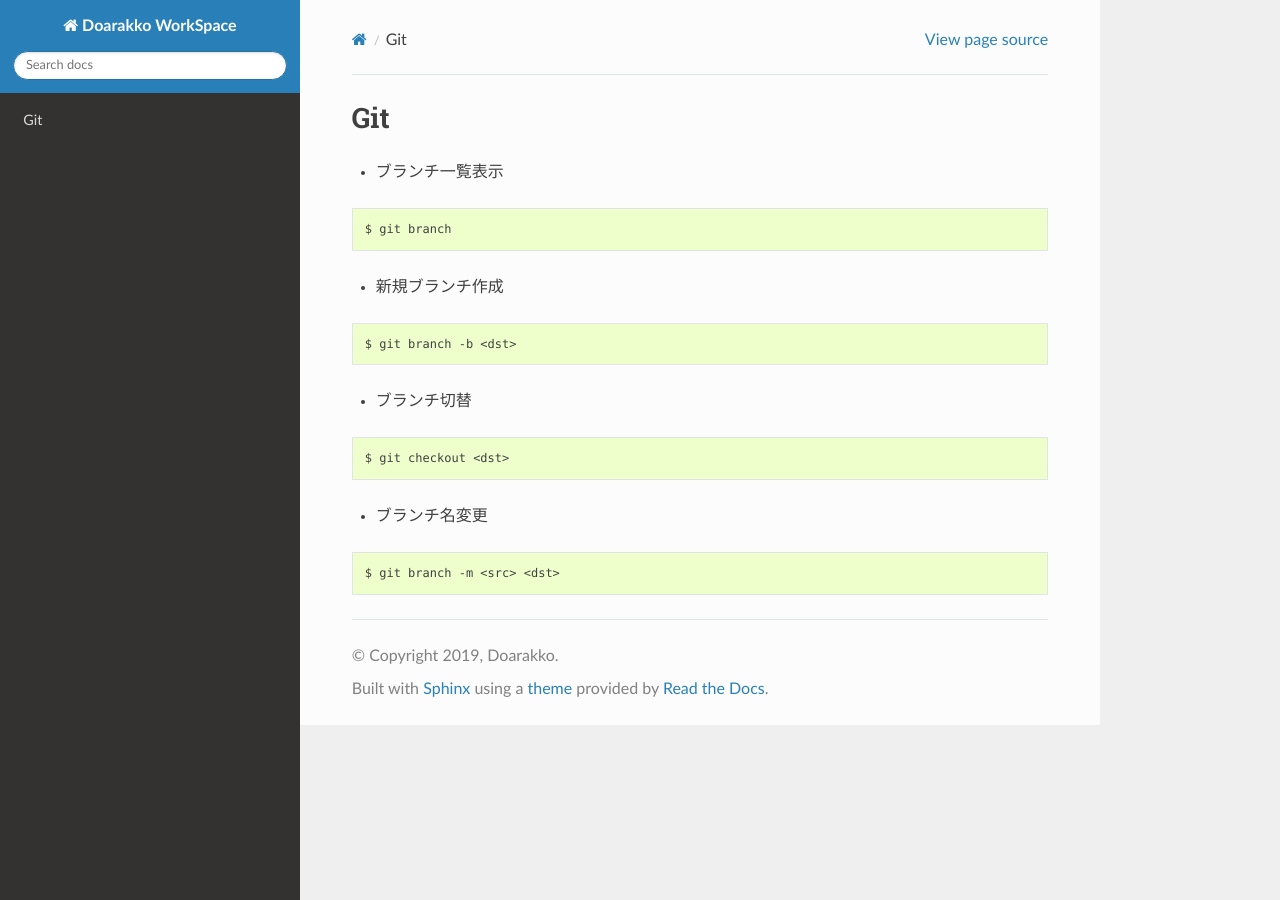
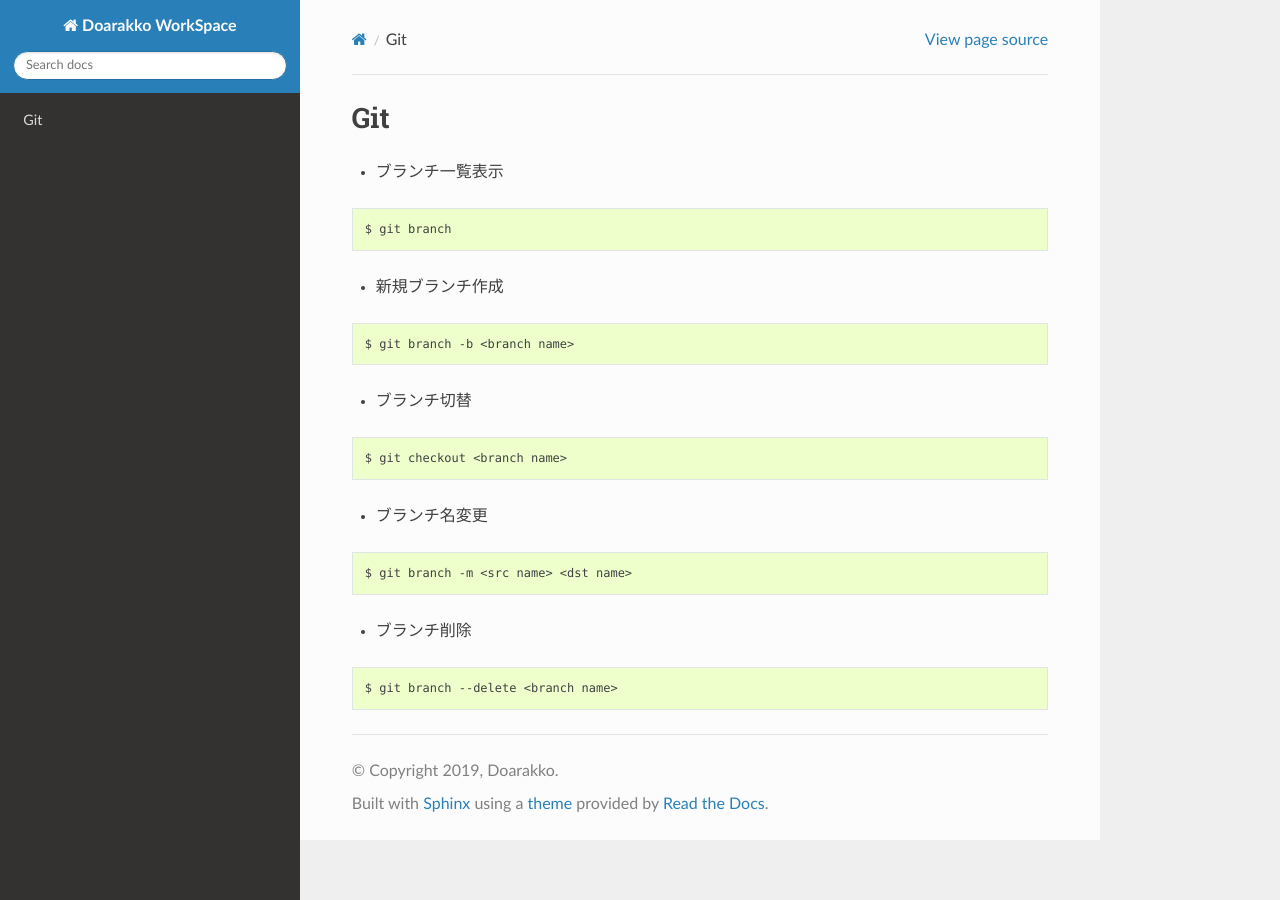
Before and after one commit to Doarakko/sphinx-challenge, a Sphinx documentation site: the page built from source/article/git.md, in a window 1280 px wide. Built offline with Sphinx 7.4.7 and the Read the Docs theme 2.0.0, drawn with Linux system fonts in a browser that asks for light colours.

Commit message:
add readme

````diff
--- a/source/article/git.md
+++ b/source/article/git.md
@@ -5,15 +5,20 @@ $ git branch
 ```
 - 新規ブランチ作成
 ```
-$ git branch -b <dst>
+$ git branch -b <branch name>
 ```
 
 - ブランチ切替
 ```
-$ git checkout <dst>
+$ git checkout <branch name>
 ```
 
 - ブランチ名変更
 ```
-$ git branch -m <src> <dst>
+$ git branch -m <src name> <dst name>
 ```
+
+- ブランチ削除
+```
+$ git branch --delete <branch name>
+```
````
Also changed, not shown: README.md (added, +1 -0 lines).
